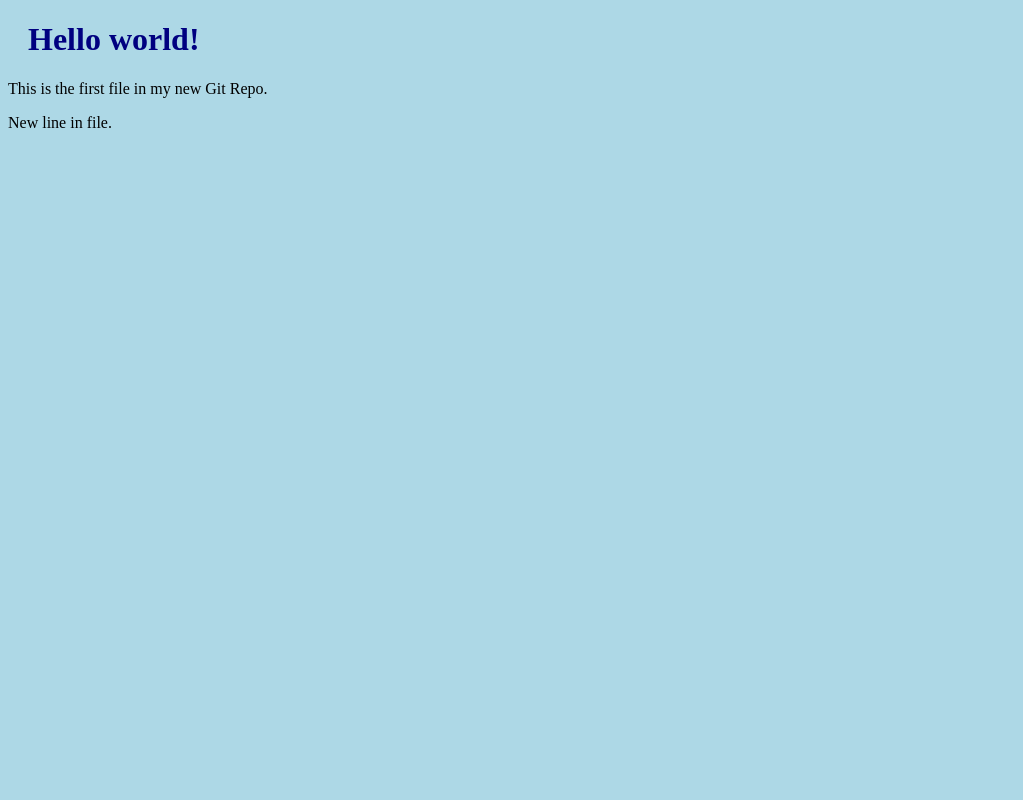
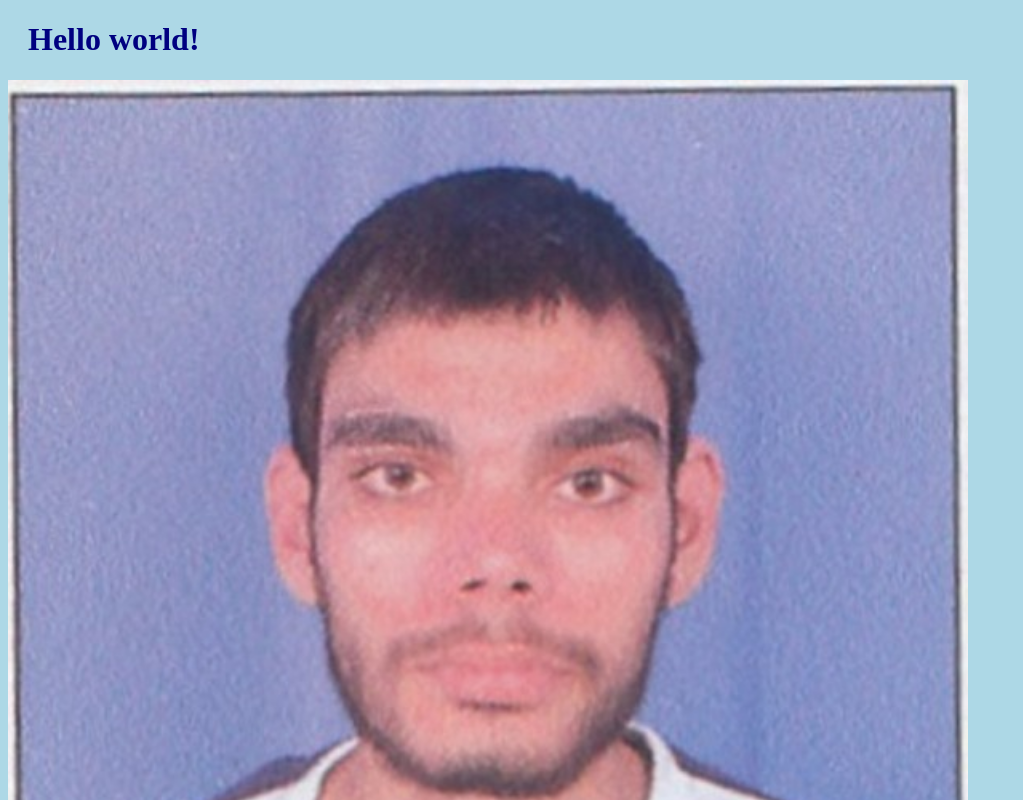
Before and after one commit to NishantSharmaAgra/helloWorld, a plain HTML site: page index.html in a window 1280 px wide. Shown: the top 800 px of the page, without its empty margins (0-1023 px from the left). Drawn offline with Linux system fonts and the light colour scheme.

Commit message:
Added Image to Hello World!'

```diff
--- a/index.html
+++ b/index.html
@@ -7,8 +7,10 @@
 <body>
 
 <h1>Hello world!</h1>
+<div><img src="Nishant Photo.jpg" alt="Hello World from Space"
+style="width:100%;max-width:960px"></div>
 <p>This is the first file in my new Git Repo.</p>
-<p>New line in file.</p>
+<p>A new line in our file!</p>
 
 </body>
 </html>
```
Also changed, not shown: Nishant Photo.jpg (added).
